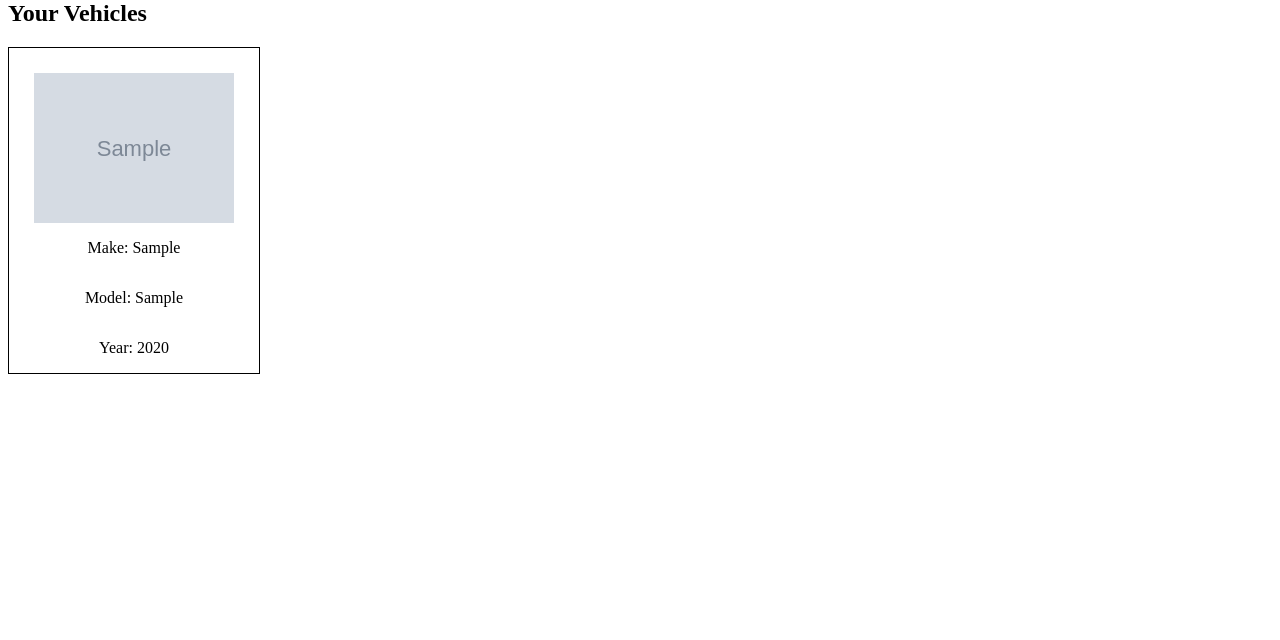
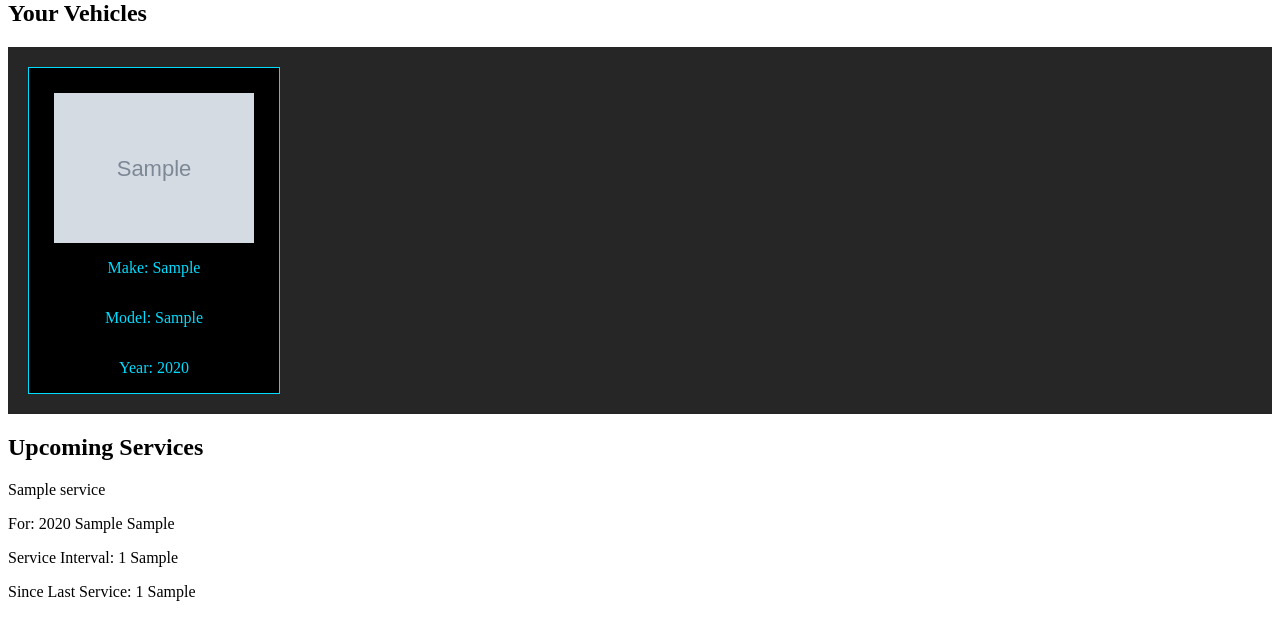
Before and after one commit to Caleb-Beazel/moto-service-app, a Flask app: page /user-home in a window 1280 px wide. Shown: the part 20-660 px from the top of the page. Run offline with Flask 3, Linux system fonts and the light colour scheme; a user stored in the database is signed in; tables that the repository leaves empty hold one stand-in row (values such as "Sample post"); grey boxes marked "Sample" are stand-in pictures.

Commit message:
added services to user page. Not yet sorted

```diff
--- a/server.py
+++ b/server.py
@@ -22,6 +22,7 @@ def load_user(user_id):
 def homepage():
     login_form = LoginForm()
     new_account_form = CreateAccount()
+
     return render_template("homepage.html", login_form=login_form, new_account_form=new_account_form)
 
 @app.route("/new-account", methods=["POST"])
@@ -70,7 +71,9 @@ def logout():
 @login_required
 def user_home():
 
-    return render_template("user_home.html")
+    user_services = Service.query.join(Vehicle).filter(Vehicle.user_id == current_user.user_id).all()
+
+    return render_template("user_home.html", user_services=user_services)
 
 if __name__ == "__main__":
     connect_to_db(app)
--- a/static/styles.css
+++ b/static/styles.css
@@ -1,14 +1,23 @@
-.vehicle-image{
-    width: 200px;
-}
 
 .vehicle-card{
     display: flex;
     flex-direction: column;
     padding-top: 25px;
-    border: solid black 1px;
+    border: solid rgb(0, 221, 255) 1px;
+    color: rgb(0, 221, 255);
+    background-color: rgb(0, 0, 0);
     width: 250px;
     align-items: center;
+    justify-content: center;
+    margin: 20px;
+}
 
+.vehicle-image{
+    width: 200px;
+}
 
+#vehicle-row{
+    display: flex;
+    flex-direction: row;
+background-color: rgb(38, 38, 38);
 }
--- a/templates/user_home.html
+++ b/templates/user_home.html
@@ -4,6 +4,7 @@
 
 {% block body %}
     <h2>Your Vehicles</h2>
+    <div id="vehicle-row">
     {% for vehicle in current_user.vehicles %}
         <div class="vehicle-card">
 
@@ -15,5 +16,17 @@
         <br>
         <br>
     {% endfor %}
+    </div>
 
+    <h2>Upcoming Services</h2>
+    {% for service in user_services %}
+        <div class="service-card">
+            <p> {{ service.service_name }} </p>
+            <p> For: {{ service.vehicles.year }} {{ service.vehicles.make }} {{ service.vehicles.model }}  </p>
+            <p>Service Interval: {{ service.service_period }} {{ service.period_units }} </p>
+            <p>Since Last Service: {{ service.period_count }} {{service.period_units}} </p>
+        </div>
+        <br>
+        <br>
+    {% endfor %}
 {% endblock %}
```
Also changed, not shown: model.py (+4 -3 lines).
